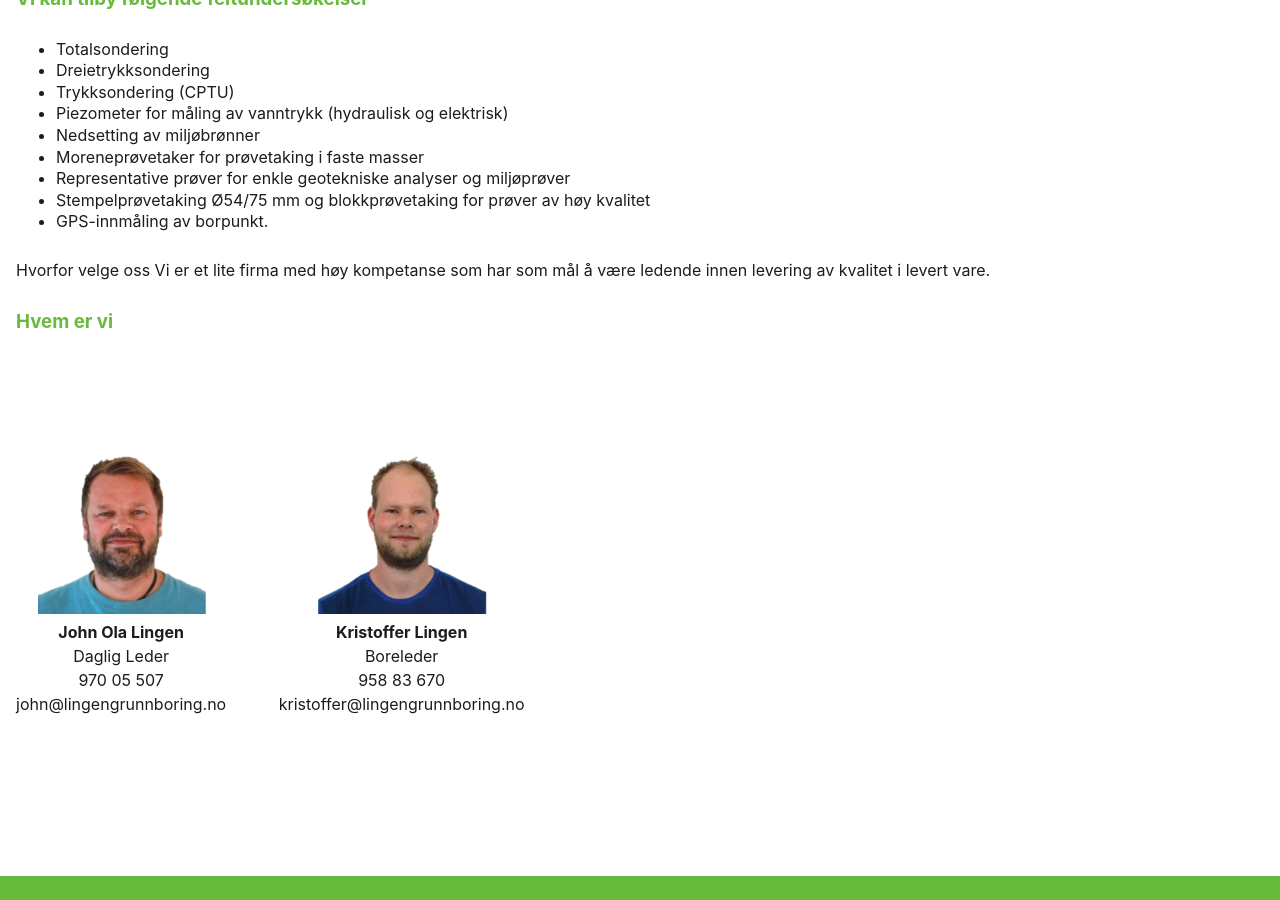
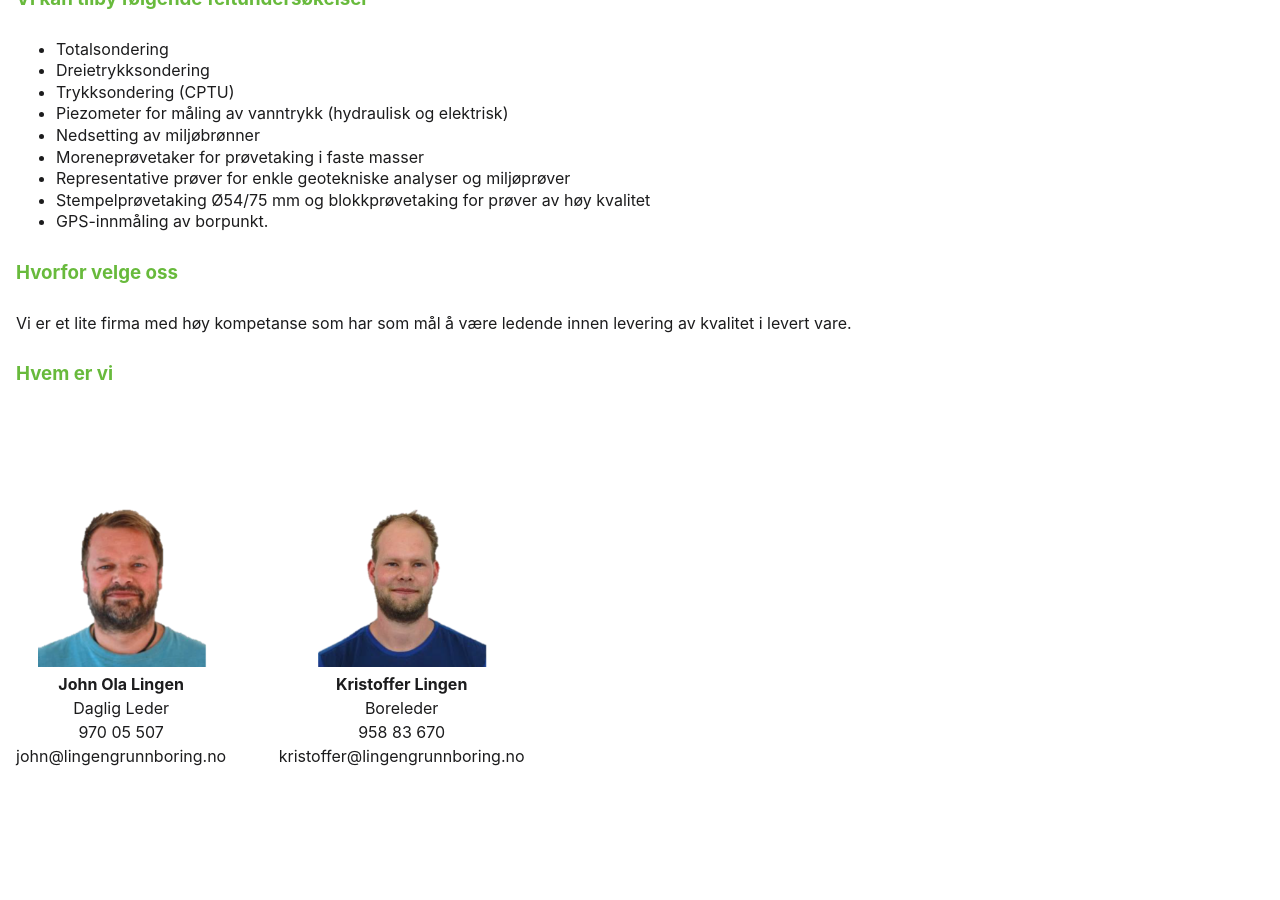
Before and after one commit to lbrlno/lingengrunnboring, a Jekyll site: the page built from src/om.md, in a window 1280 px wide and 900 px high, scrolled down 964 px. Built offline with Jekyll 4.4.1, drawn with Linux system fonts in a browser that asks for light colours; some web fonts are replaced.

Commit message:
Update om.md

```diff
--- a/src/om.md
+++ b/src/om.md
@@ -24,6 +24,7 @@ Arbeidsområdet vil være hele landet.
 - Stempelprøvetaking Ø54/75 mm og blokkprøvetaking for prøver av høy kvalitet
 - GPS-innmåling av borpunkt.
 
-Hvorfor velge oss Vi er et lite firma med høy kompetanse som har som mål å være ledende innen levering av kvalitet i levert vare.
+### Hvorfor velge oss
+Vi er et lite firma med høy kompetanse som har som mål å være ledende innen levering av kvalitet i levert vare.
 
 ### Hvem er vi
```
